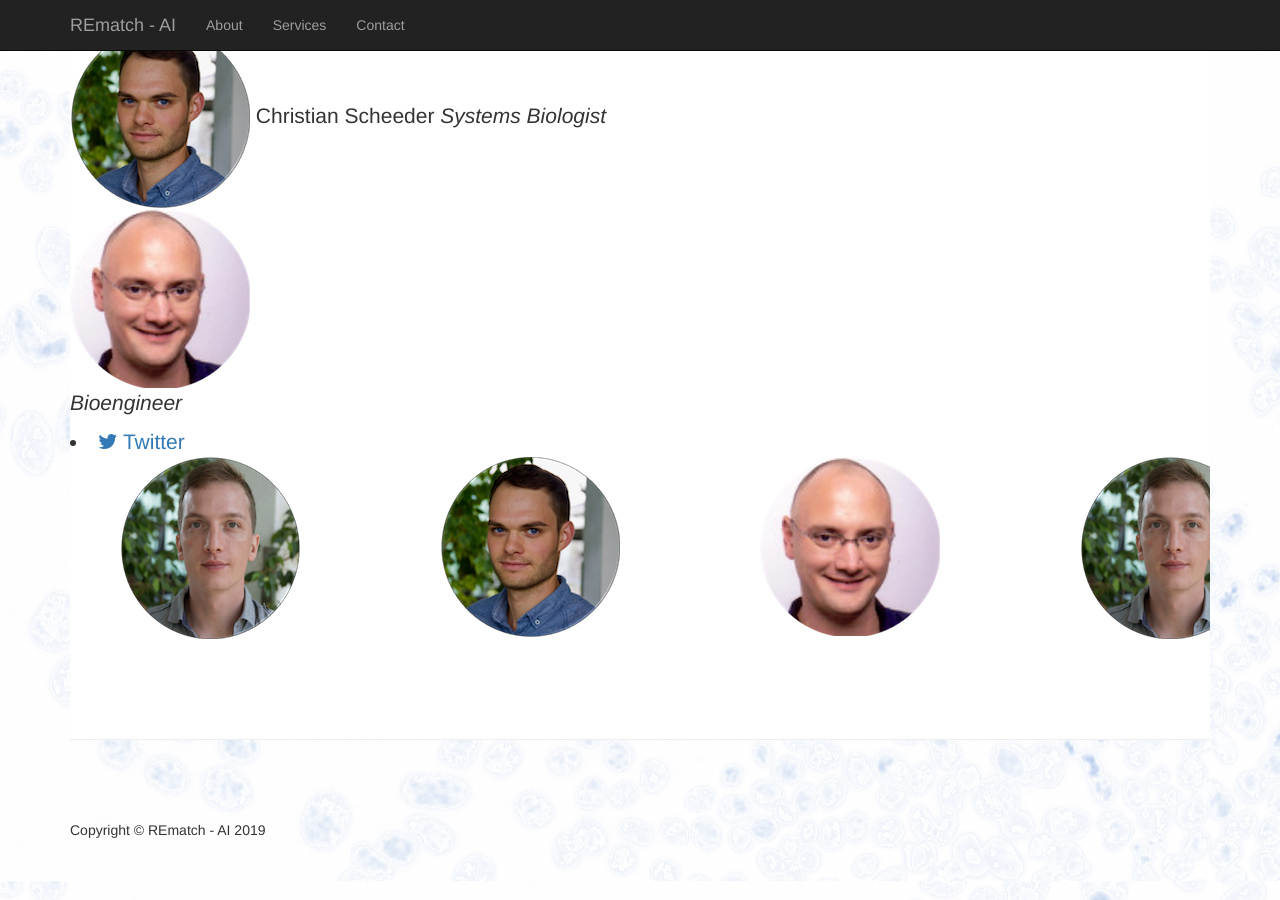
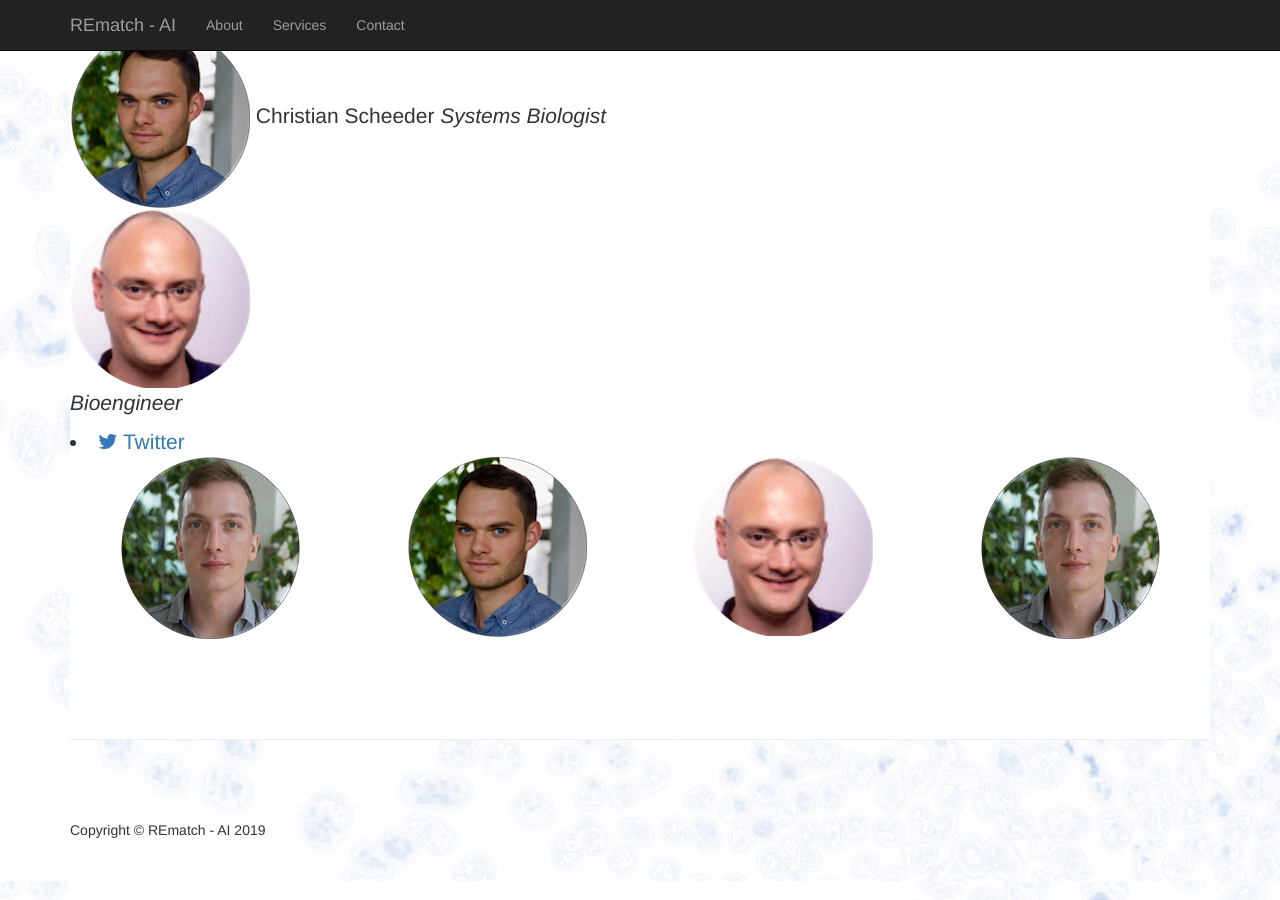
Before and after one commit to rematch-ai/rematch-ai.github.com, a Jekyll site: the page built from index.html, in a window 1280 px wide and 900 px high, scrolled down 2228 px. Built offline with Jekyll 4.4.1, drawn with Linux system fonts in a browser that asks for light colours; nearby versions of some CDN libraries.

Commit message:
no message

```diff
--- a/_includes/team.html
+++ b/_includes/team.html
@@ -1,5 +1,5 @@
 <div id="team-row">
-  <div class="table" style="margin-right:50px;margin-left:50px">
+  <div class="table" style="padding:0px 50px;">
       <ul id="team-list">
           <li><img src="/assets/images/people/flo_small.png" alt="Florian Heigwer" ></li>
           <li><img src="/assets/images/people/chris_small.png" alt="Christian Scheeder" ></li>
```
